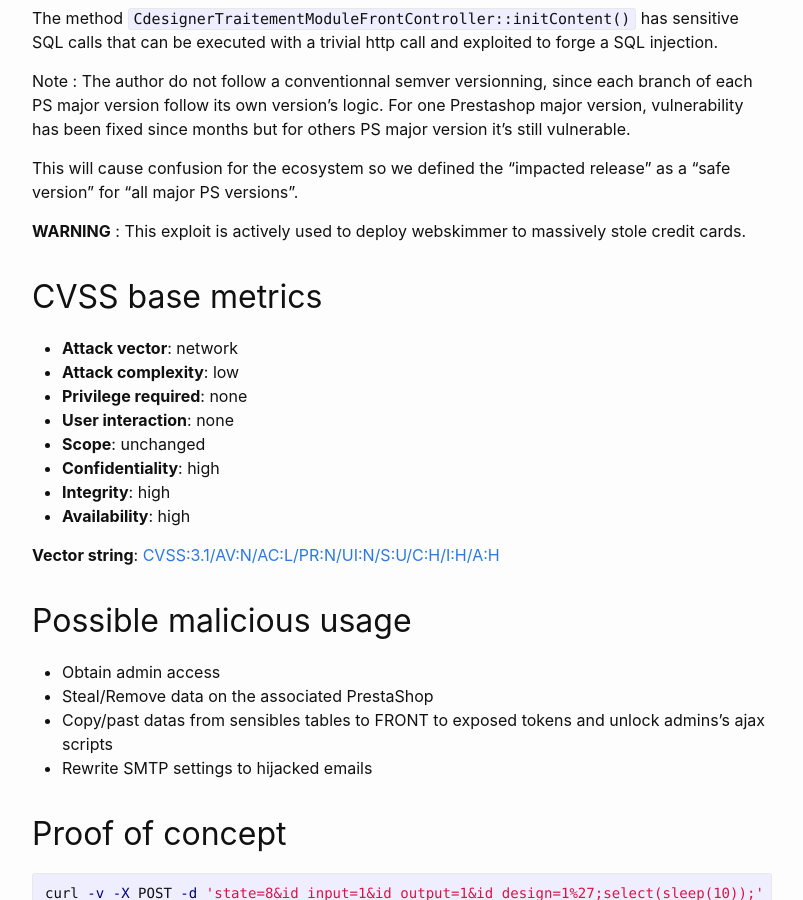
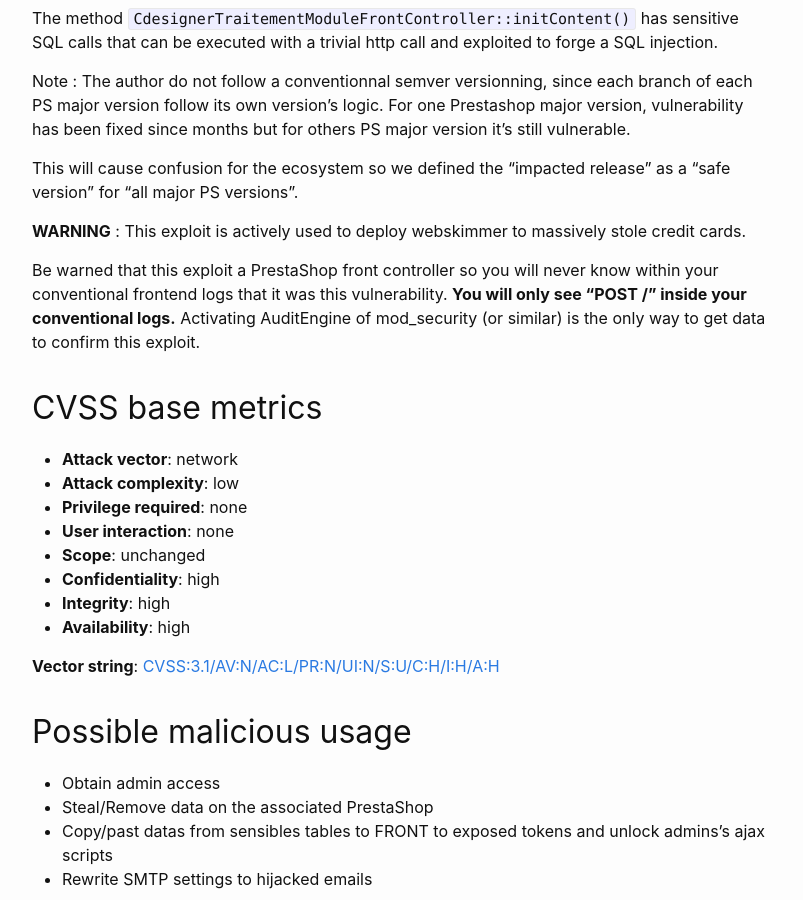
Before and after one commit to friends-of-presta/security-advisories, a Jekyll site: the page built from _posts/2023-05-17-cdesigner-89.md, in a window 1280 px wide and 900 px high, scrolled down 723 px. Shown: the whole window, without its empty margins (238-1041 px from the left). Built offline with Jekyll 4.4.1, drawn with Linux system fonts in a browser that asks for light colours.

Commit message:
Update 2023-05-17-cdesigner-89.md

```diff
--- a/_posts/2023-05-17-cdesigner-89.md
+++ b/_posts/2023-05-17-cdesigner-89.md
@@ -33,6 +33,8 @@ Note : The author do not follow a conventionnal semver versionning, since each b
 This will cause confusion for the ecosystem so we defined the "impacted release" as a "safe version" for "all major PS versions".
 
 **WARNING** : This exploit is actively used to deploy webskimmer to massively stole credit cards.
+
+Be warned that this exploit a PrestaShop front controller so you will never know within your conventional frontend logs that it was this vulnerability. **You will only see "POST /" inside your conventional logs.** Activating AuditEngine of mod_security (or similar) is the only way to get data to confirm this exploit.
 
 ## CVSS base metrics
 
```
